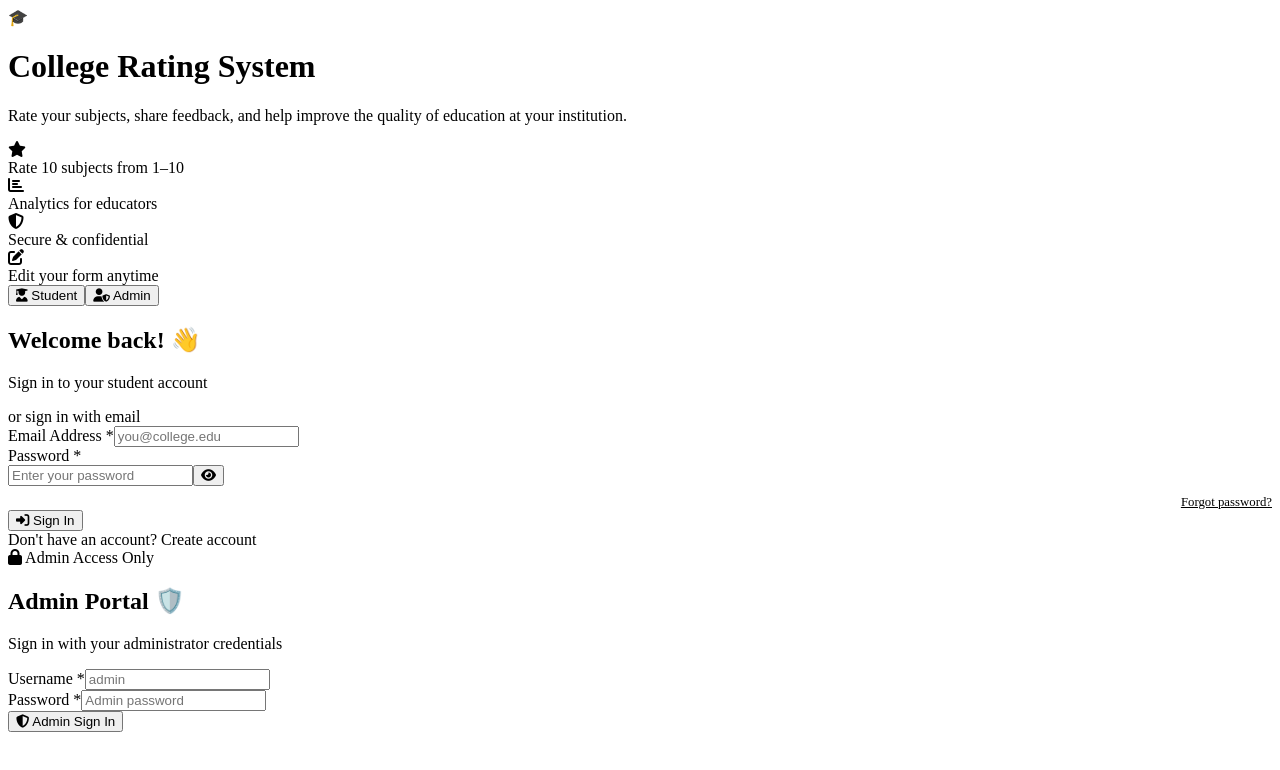
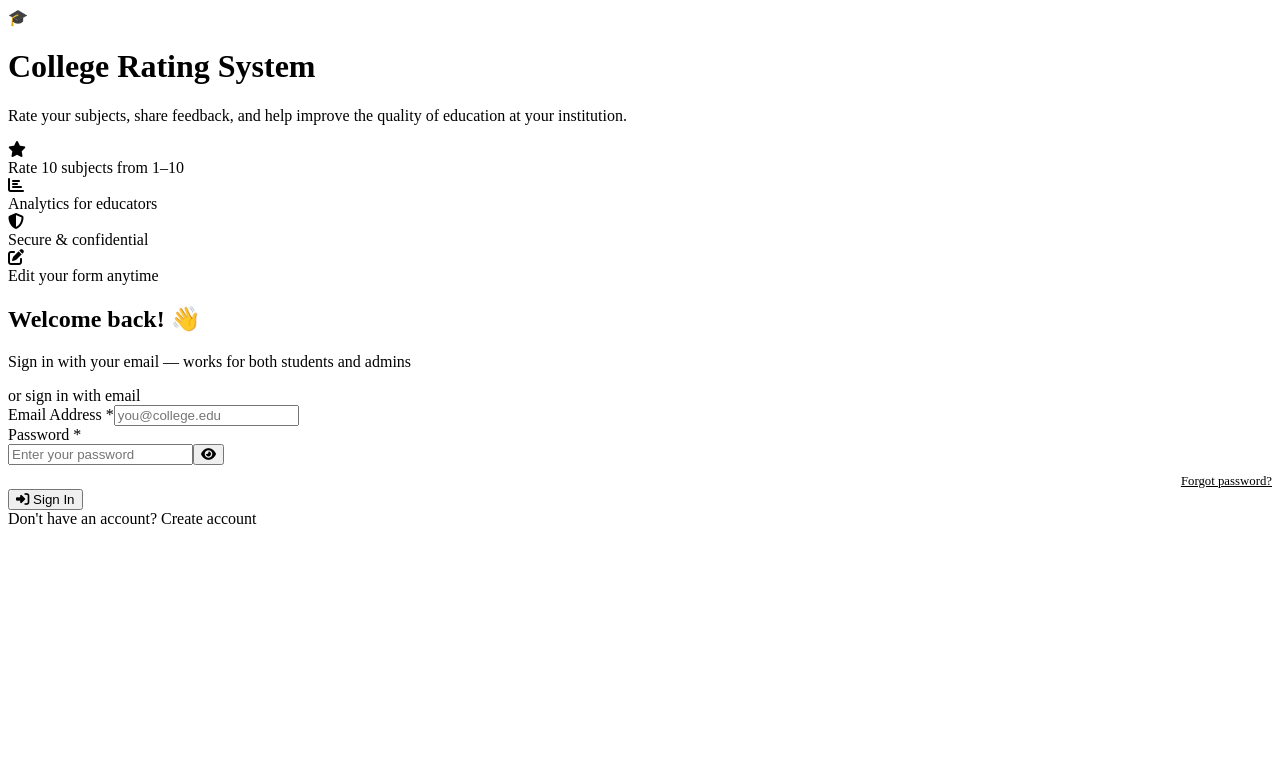
Before and after one commit to Frostwave-afk/test-website, a React (Vite) app in the folder frontend/: page /login in a window 1280 px wide. Shown: the top 770 px of the page. Built offline with nearby package versions, Linux system fonts and the light colour scheme; the HTML template or start-up script is replaced by a standard one.

Commit message:
Loggin page unified

```diff
--- a/frontend/src/pages/LoginPage.jsx
+++ b/frontend/src/pages/LoginPage.jsx
@@ -1,25 +1,27 @@
-import React, { useState, useEffect } from 'react';
+import React, { useState, useEffect, useRef } from 'react';
 import { useNavigate } from 'react-router-dom';
 import { AuthAPI, validateEmail } from '../api/client';
 import { useAuth } from '../context/AuthContext';
 import { useToast } from '../context/ToastContext';
+
+const GOOGLE_CLIENT_ID = '23934249893-9e3jgojnck8mv96p89murarribvtv850.apps.googleusercontent.com';
 
 export default function LoginPage() {
   const { login, isLoggedIn, isAdmin } = useAuth();
   const { showToast } = useToast();
   const navigate = useNavigate();
 
-  const [tab, setTab]               = useState('student'); // 'student' | 'admin'
-  const [studentView, setStudentView] = useState('login'); // 'login' | 'register'
+  // View: 'login' | 'register'
+  const [view, setView] = useState('login');
 
-  // login state
-  const [loginEmail, setLoginEmail]       = useState('');
-  const [loginPassword, setLoginPassword] = useState('');
-  const [loginErrors, setLoginErrors]     = useState({});
-  const [loginLoading, setLoginLoading]   = useState(false);
-  const [showLoginPwd, setShowLoginPwd]   = useState(false);
+  // Unified login state
+  const [email, setEmail]       = useState('');
+  const [password, setPassword] = useState('');
+  const [errors, setErrors]     = useState({});
+  const [loading, setLoading]   = useState(false);
+  const [showPwd, setShowPwd]   = useState(false);
 
-  // register state
+  // Register state
   const [regFirstName, setRegFirstName]     = useState('');
   const [regLastName, setRegLastName]       = useState('');
   const [regEmail, setRegEmail]             = useState('');
@@ -30,37 +32,79 @@ export default function LoginPage() {
   const [showRegPwd, setShowRegPwd]         = useState(false);
   const [showRegConfirm, setShowRegConfirm] = useState(false);
 
-  // admin state
-  const [adminUsername, setAdminUsername] = useState('');
-  const [adminPassword, setAdminPassword] = useState('');
-  const [adminErrors, setAdminErrors]     = useState({});
-  const [adminLoading, setAdminLoading]   = useState(false);
+  const googleContainerRef = useRef(null);
 
+  // Redirect if already logged in
   useEffect(() => {
     if (isLoggedIn) navigate(isAdmin ? '/admin' : '/', { replace: true });
   }, [isLoggedIn, isAdmin, navigate]);
 
-  // ── Login submit ──────────────────────────────────────────────────────────
+  // Google Sign-In setup
+  useEffect(() => {
+    if (view !== 'login') return;
+    const tryInit = () => {
+      if (typeof window.google === 'undefined') return;
+      window.google.accounts.id.initialize({
+        client_id: GOOGLE_CLIENT_ID,
+        callback: async (response) => {
+          try {
+            const data = await AuthAPI.googleAuth(response.credential);
+            login(data.token, { ...data.user, role: 'student' });
+            showToast('Signed in with Google!', 'success');
+            setTimeout(() => navigate('/'), 600);
+          } catch (err) {
+            showToast(err.message || 'Google Sign-In failed. Please try again.', 'error');
+          }
+        },
+        auto_select: false,
+        cancel_on_tap_outside: true,
+      });
+      const container = googleContainerRef.current;
+      if (container) {
+        container.innerHTML = '';
+        window.google.accounts.id.renderButton(container, {
+          theme: 'outline',
+          size: 'large',
+          text: 'continue_with',
+          width: container.offsetWidth || 320,
+        });
+      }
+    };
+    // Try immediately, then retry if Google script hasn't loaded yet
+    tryInit();
+    const timer = setTimeout(tryInit, 1500);
+    return () => clearTimeout(timer);
+  }, [view]);
+
+  // ── Unified smart login ──────────────────────────────────────────────────────
   async function handleLogin(e) {
     e.preventDefault();
     const errs = {};
-    if (!loginEmail) errs.email = 'Email is required.';
-    else if (!validateEmail(loginEmail)) errs.email = 'Enter a valid email.';
-    if (!loginPassword) errs.password = 'Password is required.';
-    if (Object.keys(errs).length) { setLoginErrors(errs); return; }
-    setLoginErrors({});
-    setLoginLoading(true);
+    if (!email) errs.email = 'Email is required.';
+    else if (!validateEmail(email)) errs.email = 'Enter a valid email address.';
+    if (!password) errs.password = 'Password is required.';
+    if (Object.keys(errs).length) { setErrors(errs); return; }
+    setErrors({});
+    setLoading(true);
     try {
-      const data = await AuthAPI.login(loginEmail, loginPassword);
+      const data = await AuthAPI.smartLogin(email, password);
+      if (data.detectedRole === 'admin') {
+        login(data.token, { ...data.admin, role: 'admin' });
+        showToast('Welcome back, Admin!', 'success');
+        setTimeout(() => navigate('/admin'), 600);
+      } else {
         login(data.token, { ...data.user, role: 'student' });
-      showToast('Welcome back! Redirecting…', 'success');
+        showToast('Welcome back!', 'success');
         setTimeout(() => navigate('/'), 600);
+      }
     } catch (err) {
-      showToast(err.message, 'error');
-    } finally { setLoginLoading(false); }
+      showToast(err.message || 'Invalid email or password.', 'error');
+    } finally {
+      setLoading(false);
+    }
   }
 
-  // ── Register submit ───────────────────────────────────────────────────────
+  // ── Register submit ──────────────────────────────────────────────────────────
   async function handleRegister(e) {
     e.preventDefault();
     const errs = {};
@@ -84,97 +128,11 @@ export default function LoginPage() {
     } finally { setRegLoading(false); }
   }
 
-  // ── Google Sign-In setup ────────────────────────────────────────────────────
-  React.useEffect(() => {
-    if (tab === 'student' && studentView === 'login' && typeof window.google !== 'undefined') {
-      const GOOGLE_CLIENT_ID = '23934249893-9e3jgojnck8mv96p89murarribvtv850.apps.googleusercontent.com';
-
-      window.google.accounts.id.initialize({
-        client_id: GOOGLE_CLIENT_ID,
-        callback: async (response) => {
-          try {
-            const data = await AuthAPI.googleAuth(response.credential);
-            login(data.token, { ...data.user, role: 'student' });
-            showToast('Signed in with Google! Redirecting...', 'success');
-            setTimeout(() => navigate('/'), 600);
-          } catch (err) {
-            showToast(err.message || 'Google Sign-In failed. Please try again.', 'error');
-          }
-        },
-        auto_select: false,
-        cancel_on_tap_outside: true
-      });
-
-      // Render button in container
-      const container = document.getElementById('googleSignInContainer');
-      if (container) {
-        container.innerHTML = '';
-        window.google.accounts.id.renderButton(container, {
-          theme: 'outline',
-          size: 'large',
-          text: 'continue_with'
-        });
-      }
-    }
-  }, [tab, studentView]);
-
-  // ── Admin login submit ────────────────────────────────────────────────────
-  async function handleAdminLogin(e) {
-    e.preventDefault();
-    const errs = {};
-    if (!adminUsername) errs.username = 'Username is required.';
-    if (!adminPassword) errs.password = 'Password is required.';
-    if (Object.keys(errs).length) { setAdminErrors(errs); return; }
-    setAdminErrors({});
-    setAdminLoading(true);
-    try {
-      const data = await AuthAPI.adminLogin(adminUsername, adminPassword);
-      login(data.token, { ...data.admin, role: 'admin' });
-      showToast('Admin login successful!', 'success');
-      setTimeout(() => navigate('/admin'), 600);
-    } catch (err) {
-      showToast(err.message, 'error');
-    } finally { setAdminLoading(false); }
-  }
-
-  // ── Google Sign-In submit ─────────────────────────────────────────────────
-  React.useEffect(() => {
-    if (typeof window.google !== 'undefined') {
-      const GOOGLE_CLIENT_ID = '23934249893-9e3jgojnck8mv96p89murarribvtv850.apps.googleusercontent.com';
-
-      window.google.accounts.id.initialize({
-        client_id: GOOGLE_CLIENT_ID,
-        callback: async (response) => {
-          try {
-            const data = await AuthAPI.googleAuth(response.credential);
-            login(data.token, { ...data.user, role: 'student' });
-            showToast('Signed in with Google! Redirecting...', 'success');
-            setTimeout(() => navigate('/'), 600);
-          } catch (err) {
-            showToast(err.message || 'Google Sign-In failed. Please try again.', 'error');
-          }
-        },
-        auto_select: false,
-        cancel_on_tap_outside: true
-      });
-
-      // Render button in container
-      const container = document.getElementById('googleSignInContainer');
-      if (container && !container.hasChildNodes()) {
-        window.google.accounts.id.renderButton(container, {
-          theme: 'outline',
-          size: 'large',
-          text: 'continue_with'
-        });
-      }
-    }
-  }, []);
-
   return (
     <div className="auth-page">
       <div className="auth-container">
 
-        {/* Left panel */}
+        {/* Left decorative panel */}
         <div className="auth-left">
           <div className="auth-left-content">
             <div className="auth-logo-icon">🎓</div>
@@ -183,10 +141,10 @@ export default function LoginPage() {
           </div>
           <div className="auth-features">
             {[
-              ['fa-star', 'Rate 10 subjects from 1–10'],
+              ['fa-star',      'Rate 10 subjects from 1–10'],
               ['fa-chart-bar', 'Analytics for educators'],
-              ['fa-shield-alt', 'Secure & confidential'],
-              ['fa-edit', 'Edit your form anytime'],
+              ['fa-shield-alt','Secure & confidential'],
+              ['fa-edit',      'Edit your form anytime'],
             ].map(([icon, text]) => (
               <div className="auth-feature" key={text}>
                 <div className="feat-icon"><i className={`fas ${icon}`} /></div>
@@ -198,95 +156,111 @@ export default function LoginPage() {
 
         {/* Right panel */}
         <div className="auth-right">
-          {/* Tab switcher */}
-          <div className="auth-tabs">
-            <button
-              className={`auth-tab-btn ${tab === 'student' ? 'active' : ''}`}
-              onClick={() => { setTab('student'); setStudentView('login'); }}
-              id="studentTabBtn"
-            >
-              <i className="fas fa-user-graduate" /> Student
-            </button>
-            <button
-              className={`auth-tab-btn ${tab === 'admin' ? 'active' : ''}`}
-              onClick={() => setTab('admin')}
-              id="adminTabBtn"
-            >
-              <i className="fas fa-user-shield" /> Admin
-            </button>
-          </div>
 
-          {/* Student panel */}
-          <div className={`auth-panel ${tab === 'student' ? 'active' : ''}`} id="studentPanel">
-            {studentView === 'login' ? (
-              <div id="studentLoginForm">
+          {/* ── LOGIN VIEW ── */}
+          {view === 'login' && (
+            <div id="loginView">
               <h2 className="auth-panel-title">Welcome back! 👋</h2>
-                <p className="auth-panel-subtitle">Sign in to your student account</p>
+              <p className="auth-panel-subtitle">Sign in with your email — works for both students and admins</p>
 
-                <div id="googleSignInContainer" className="google-btn-container"></div>
+              {/* Google Sign-In */}
+              <div ref={googleContainerRef} id="googleSignInContainer" className="google-btn-container" />
 
               <div className="divider">or sign in with email</div>
 
               <form onSubmit={handleLogin} noValidate id="loginForm">
                 <div className="form-group">
-                    <label className="form-label" htmlFor="loginEmail">Email Address <span className="required">*</span></label>
+                  <label className="form-label" htmlFor="loginEmail">
+                    Email Address <span className="required">*</span>
+                  </label>
                   <input
-                      type="email" id="loginEmail" className={`form-control ${loginErrors.email ? 'error' : ''}`}
+                    type="email" id="loginEmail"
+                    className={`form-control ${errors.email ? 'error' : ''}`}
                     placeholder="you@college.edu" autoComplete="email"
-                      value={loginEmail} onChange={e => setLoginEmail(e.target.value)}
+                    value={email} onChange={e => setEmail(e.target.value)}
                   />
-                    {loginErrors.email && <div className="form-error show"><i className="fas fa-exclamation-circle" /> <span>{loginErrors.email}</span></div>}
+                  {errors.email && (
+                    <div className="form-error show">
+                      <i className="fas fa-exclamation-circle" /> <span>{errors.email}</span>
                     </div>
+                  )}
+                </div>
+
                 <div className="form-group">
-                    <label className="form-label" htmlFor="loginPassword">Password <span className="required">*</span></label>
+                  <label className="form-label" htmlFor="loginPassword">
+                    Password <span className="required">*</span>
+                  </label>
                   <div className="password-wrap">
                     <input
-                        type={showLoginPwd ? 'text' : 'password'} id="loginPassword"
-                        className={`form-control ${loginErrors.password ? 'error' : ''}`}
+                      type={showPwd ? 'text' : 'password'} id="loginPassword"
+                      className={`form-control ${errors.password ? 'error' : ''}`}
                       placeholder="Enter your password" autoComplete="current-password"
-                        value={loginPassword} onChange={e => setLoginPassword(e.target.value)}
+                      value={password} onChange={e => setPassword(e.target.value)}
                     />
-                      <button type="button" className="password-toggle" onClick={() => setShowLoginPwd(v => !v)}>
-                        <i className={`fas ${showLoginPwd ? 'fa-eye-slash' : 'fa-eye'}`} />
+                    <button type="button" className="password-toggle" onClick={() => setShowPwd(v => !v)}>
+                      <i className={`fas ${showPwd ? 'fa-eye-slash' : 'fa-eye'}`} />
                     </button>
                   </div>
-                    {loginErrors.password && <div className="form-error show"><i className="fas fa-exclamation-circle" /> <span>{loginErrors.password}</span></div>}
+                  {errors.password && (
+                    <div className="form-error show">
+                      <i className="fas fa-exclamation-circle" /> <span>{errors.password}</span>
+                    </div>
+                  )}
                   <div style={{ textAlign: 'right', marginTop: 6 }}>
-                      <a href="#" onClick={e => { e.preventDefault(); showToast('Password reset — please contact your administrator.', 'info', 4000); }} style={{ fontSize: '0.8rem', color: 'var(--text-muted)' }}>
+                    <a
+                      href="#"
+                      onClick={e => { e.preventDefault(); showToast('Password reset — please contact your administrator.', 'info', 4000); }}
+                      style={{ fontSize: '0.8rem', color: 'var(--text-muted)' }}
+                    >
                       Forgot password?
                     </a>
                   </div>
                 </div>
-                  <button type="submit" className={`btn btn-primary btn-full btn-lg ${loginLoading ? 'btn-loading' : ''}`} id="loginBtn" disabled={loginLoading}>
-                    {!loginLoading && <i className="fas fa-sign-in-alt" />} Sign In
+
+                <button
+                  type="submit" id="loginBtn"
+                  className={`btn btn-primary btn-full btn-lg ${loading ? 'btn-loading' : ''}`}
+                  disabled={loading}
+                >
+                  {!loading && <i className="fas fa-sign-in-alt" />} Sign In
                 </button>
               </form>
+
               <div className="form-toggle">
-                  Don't have an account? <a onClick={() => setStudentView('register')} id="goToRegister">Create account</a>
+                Don't have an account?{' '}
+                <a onClick={() => setView('register')} id="goToRegister" style={{ cursor: 'pointer' }}>
+                  Create account
+                </a>
               </div>
             </div>
-            ) : (
-              <div id="studentRegisterForm">
+          )}
+
+          {/* ── REGISTER VIEW ── */}
+          {view === 'register' && (
+            <div id="registerView">
               <h2 className="auth-panel-title">Create Account ✨</h2>
               <p className="auth-panel-subtitle">Join to start rating your subjects</p>
               <form onSubmit={handleRegister} noValidate id="registerForm">
                 <div className="grid-2">
                   <div className="form-group">
                     <label className="form-label" htmlFor="regFirstName">First Name <span className="required">*</span></label>
-                      <input type="text" id="regFirstName" className={`form-control ${regErrors.firstName ? 'error' : ''}`}
+                    <input type="text" id="regFirstName"
+                      className={`form-control ${regErrors.firstName ? 'error' : ''}`}
                       placeholder="John" value={regFirstName} onChange={e => setRegFirstName(e.target.value)} />
                     {regErrors.firstName && <div className="form-error show"><i className="fas fa-exclamation-circle" /> <span>{regErrors.firstName}</span></div>}
                   </div>
                   <div className="form-group">
                     <label className="form-label" htmlFor="regLastName">Last Name <span className="required">*</span></label>
-                      <input type="text" id="regLastName" className={`form-control ${regErrors.lastName ? 'error' : ''}`}
+                    <input type="text" id="regLastName"
+                      className={`form-control ${regErrors.lastName ? 'error' : ''}`}
                       placeholder="Doe" value={regLastName} onChange={e => setRegLastName(e.target.value)} />
                     {regErrors.lastName && <div className="form-error show"><i className="fas fa-exclamation-circle" /> <span>{regErrors.lastName}</span></div>}
                   </div>
                 </div>
                 <div className="form-group">
                   <label className="form-label" htmlFor="regEmail">Email <span className="required">*</span></label>
-                    <input type="email" id="regEmail" className={`form-control ${regErrors.email ? 'error' : ''}`}
+                  <input type="email" id="regEmail"
+                    className={`form-control ${regErrors.email ? 'error' : ''}`}
                     placeholder="you@college.edu" value={regEmail} onChange={e => setRegEmail(e.target.value)} />
                   {regErrors.email && <div className="form-error show"><i className="fas fa-exclamation-circle" /> <span>{regErrors.email}</span></div>}
                 </div>
@@ -314,40 +288,19 @@ export default function LoginPage() {
                   </div>
                   {regErrors.confirm && <div className="form-error show"><i className="fas fa-exclamation-circle" /> <span>{regErrors.confirm}</span></div>}
                 </div>
-                  <button type="submit" className={`btn btn-primary btn-full btn-lg ${regLoading ? 'btn-loading' : ''}`} id="registerBtn" disabled={regLoading}>
+                <button type="submit" id="registerBtn"
+                  className={`btn btn-primary btn-full btn-lg ${regLoading ? 'btn-loading' : ''}`}
+                  disabled={regLoading}>
                   {!regLoading && <i className="fas fa-user-plus" />} Create Account
                 </button>
               </form>
               <div className="form-toggle">
-                  Already have an account? <a onClick={() => setStudentView('login')} id="goToLogin">Sign in</a>
+                Already have an account?{' '}
+                <a onClick={() => setView('login')} id="goToLogin" style={{ cursor: 'pointer' }}>Sign in</a>
               </div>
             </div>
           )}
-          </div>
 
-          {/* Admin panel */}
-          <div className={`auth-panel ${tab === 'admin' ? 'active' : ''}`} id="adminPanel">
-            <div className="admin-badge"><i className="fas fa-lock" /> Admin Access Only</div>
-            <h2 className="auth-panel-title">Admin Portal 🛡️</h2>
-            <p className="auth-panel-subtitle">Sign in with your administrator credentials</p>
-            <form onSubmit={handleAdminLogin} noValidate id="adminLoginForm">
-              <div className="form-group">
-                <label className="form-label" htmlFor="adminUsername">Username <span className="required">*</span></label>
-                <input type="text" id="adminUsername" className={`form-control ${adminErrors.username ? 'error' : ''}`}
-                  placeholder="admin" autoComplete="username" value={adminUsername} onChange={e => setAdminUsername(e.target.value)} />
-                {adminErrors.username && <div className="form-error show"><i className="fas fa-exclamation-circle" /> <span>{adminErrors.username}</span></div>}
-              </div>
-              <div className="form-group">
-                <label className="form-label" htmlFor="adminPassword">Password <span className="required">*</span></label>
-                <input type="password" id="adminPassword" className={`form-control ${adminErrors.password ? 'error' : ''}`}
-                  placeholder="Admin password" autoComplete="current-password" value={adminPassword} onChange={e => setAdminPassword(e.target.value)} />
-                {adminErrors.password && <div className="form-error show"><i className="fas fa-exclamation-circle" /> <span>{adminErrors.password}</span></div>}
-              </div>
-              <button type="submit" className={`btn btn-primary btn-full btn-lg ${adminLoading ? 'btn-loading' : ''}`} id="adminLoginBtn" disabled={adminLoading}>
-                {!adminLoading && <i className="fas fa-shield-alt" />} Admin Sign In
-              </button>
-            </form>
-          </div>
         </div>
       </div>
     </div>
```
Also changed, not shown: frontend/src/api/client.js (+22 -2 lines), 1 other file (tests, documents, lock files or other folders). Lines whose indentation alone changed are shown as unchanged.
